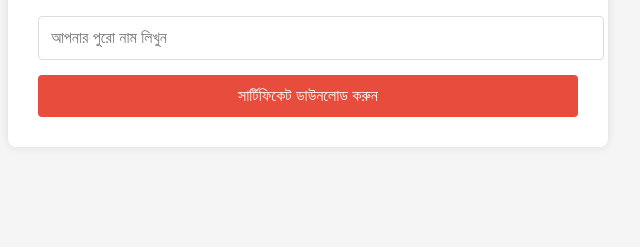
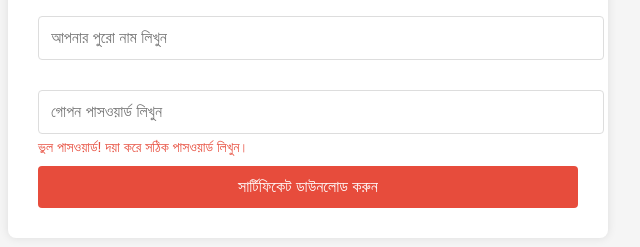
Before and after one commit to RidoanDev/certificate.1, a plain HTML site: page index.html in a window 1280 px wide. Both pictures are taken after a click on the button "সার্টিফিকেট ডাউনলোড করুন". Shown: the part 129-376 px from the top of the page, without its empty margins (332-972 px from the left). Drawn offline with Linux system fonts and the light colour scheme.

Commit message:
Update index.html

```diff
--- a/index.html
+++ b/index.html
@@ -23,7 +23,7 @@
             color: #e74c3c;
             text-align: center;
         }
-        input[type="text"] {
+        input[type="text"], input[type="password"] {
             width: 100%;
             padding: 12px;
             margin: 15px 0;
@@ -54,19 +54,44 @@
             text-align: center;
             display: none;
         }
+        .error {
+            color: #e74c3c;
+            font-size: 14px;
+            margin-top: -10px;
+            margin-bottom: 10px;
+            display: none;
+        }
     </style>
 </head>
 <body>
     <div class="container">
         <h1> বগুড়া অনলাইন রক্তদান সংগঠন সার্টিফিকেট</h1>
         <input type="text" id="userName" placeholder="আপনার পুরো নাম লিখুন">
-        <button id="generateBtn" onclick="generateCertificate()">সার্টিফিকেট ডাউনলোড করুন</button>
+        <input type="password" id="password" placeholder="গোপন পাসওয়ার্ড লিখুন">
+        <div id="passwordError" class="error">ভুল পাসওয়ার্ড! দয়া করে সঠিক পাসওয়ার্ড লিখুন।</div>
+        <button id="generateBtn" onclick="validatePassword()">সার্টিফিকেট ডাউনলোড করুন</button>
         <div class="preview" id="preview">
             <p>আপনার সার্টিফিকেট তৈরি হচ্ছে...</p>
         </div>
     </div>
 
     <script>
+        // Set your secret password here
+        const SECRET_PASSWORD = "BoguraBlood123";
+
+        function validatePassword() {
+            const password = document.getElementById('password').value.trim();
+            const errorElement = document.getElementById('passwordError');
+
+            if (password !== SECRET_PASSWORD) {
+                errorElement.style.display = 'block';
+                return;
+            }
+
+            errorElement.style.display = 'none';
+            generateCertificate();
+        }
+
         async function generateCertificate() {
             const userName = document.getElementById('userName').value.trim();
             const button = document.getElementById('generateBtn');
```
